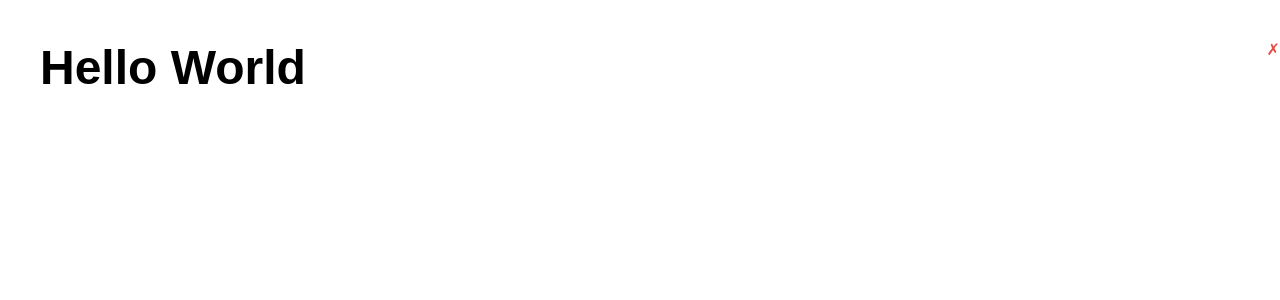
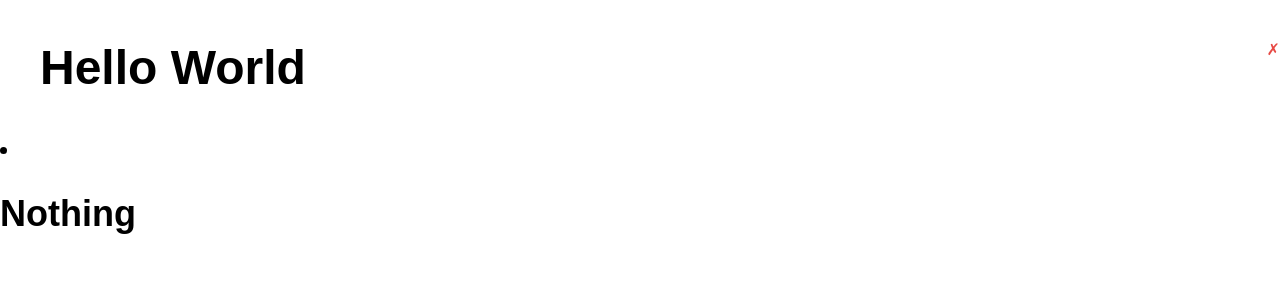
Before and after one commit to melissaintrees/project3_team_limegreen, a React (Create React App) app in the folder client/: page / in a window 1280 px wide. Shown: the top 300 px of the page. Built offline with nearby package versions, Linux system fonts and the light colour scheme.

Commit message:
Question and answer returning from DB

```diff
--- a/client/src/Components/Answer.js
+++ b/client/src/Components/Answer.js
@@ -3,17 +3,17 @@ import PropTypes from 'prop-types';
 import  questions from '../mockdata/gameQuestions';
 
 // Answer component for quiz. Creates radio button selection.
-const Answer = ({ answers, props }) => {
+const Answer = (props) =>
     <li className="answerOption">
-            <input
+            <h2
             type="radio"
             className="radioCustomButton"
             name="radioGroup"
-            value="Here is a value"
-            />
+            >
+            {props.value}
+            </h2>
         <label className="radioCustom">
       </label>
-    </li>
-};
+    </li>;
 
 export default Answer;
--- a/client/src/Components/GameApp.js
+++ b/client/src/Components/GameApp.js
@@ -13,17 +13,18 @@ class GameApp extends Component {
 
         this.state = {
             question: "here",
-            answers: "testing"
+            answer: "testing"
         };
     }
 
     getAnswer() {
         axios.get('https://mysterious-bastion-34346.herokuapp.com/api/questions/1')
-        .then(function (response) {
-          console.log(response);
+        .then((response)=> {
+          console.log(response.data[0].questions);
+          console.log(response.data[0].answer0);
           this.setState({
-
-            //   question: response.questions
+          question: response.data[0].questions,
+          answer: response.data[0].answer0
           });
         })
         .catch(function (error) {
@@ -34,7 +35,7 @@ class GameApp extends Component {
     componentDidMount() {
         this.setState({
             question: "Hello World",
-            answers: "Nothing"
+            answer: "Nothing"
         });
     };
 
@@ -47,6 +48,11 @@ class GameApp extends Component {
                  value={this.state.question}
                 />
                 </h1>
+                <h2>
+                <Answer
+                value={this.state.answer}
+                />
+                </h2>
             </div>
 
         );
```
